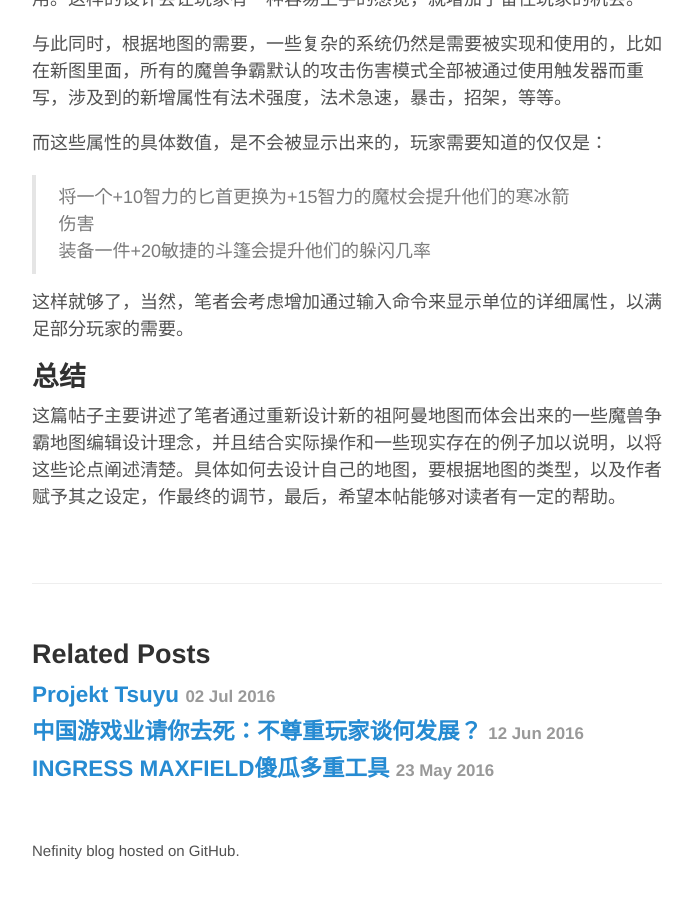
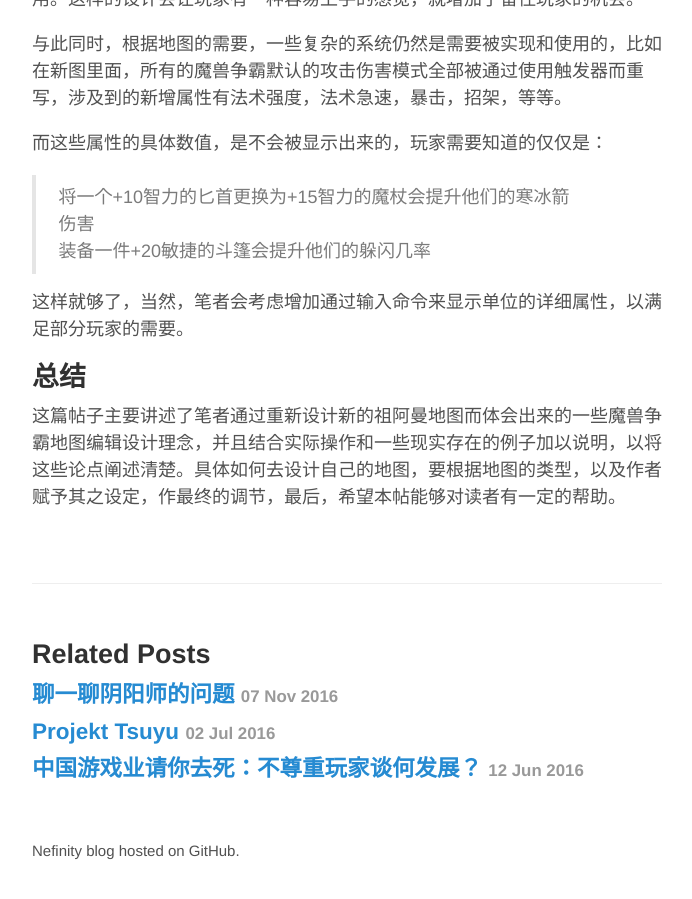
Before and after one commit to yatyricky/yatyricky.github.io, a Jekyll site: the page built from _posts/2012-12-23-insights-on-wc3-pve-rpg-maps.md, in a window 1280 px wide and 900 px high, scrolled down 4389 px. Shown: the whole window, without its empty margins (293-985 px from the left). Built offline with Jekyll 4.4.1, drawn with Linux system fonts in a browser that asks for light colours; comment, search, counter and statistics services are not loaded; part of the change alters nothing that is shown.

Commit message:
POST：阴阳师

```diff
--- a/_posts/2012-12-23-insights-on-wc3-pve-rpg-maps.md
+++ b/_posts/2012-12-23-insights-on-wc3-pve-rpg-maps.md
@@ -1,7 +1,7 @@
 ---
 layout: post
 title: 对于传统PVE型RPG地图设计的一些看法
-categories: [War3, Design]
+categories: [war3, game, design]
 ---
 
 ## 介绍
--- /dev/null
+++ b/_posts/2016-11-07-lets-talk-about-onmyoji.md
@@ -0,0 +1,102 @@
+---
+layout: post
+title: 聊一聊阴阳师的问题
+categories: [game, design]
+---
+
+最近网易出了个挺火的手游——《阴阳师》，我也小玩了一段时间，刚才在和朋友聊这个游戏的设计，有感而发，个人愚见，抛砖引玉，欢迎喷之。
+
+> 《阴阳师》是纯国产的和风游戏，画面精良，人设和游戏细节做得非常到位。虽然我不懂日本的百鬼夜行故事，但是从一些评论中大致了解到此游戏属于此故事背景下的上乘之作，甚至有很多玩家认为这是日本研发，网易代理的游戏。（来源略，大概来自贴吧，爱玩网等信息渠道）
+
+## “为什么写这个？”
+
+最近身边流失的玩家挺多，同事流失了2个，一起玩的朋友流失1个，玩Ingress认识的朋友流失1个。他们有一个很明显的共同特征：**玩到游戏中期了**。
+
+他们手上大概都是有一些觉醒的4-5星可以战斗的卡，等级在40多级，属于比上不足比下有余的阶段。那么这个事情就很有趣了，通常一个游戏的玩家在前期流失被认为是垃圾作品，说可以直接扔回去回炉重造或者直接扔到垃圾桶一点都不为过；如果一个游戏的玩家在晚期流失，一般就是游戏品质尚佳，玩家肯玩很久，但是太久没更新或者太容易达到天花板。
+
+中期流失玩家的游戏被我认为是：**设计有问题**，更加细分一点，数值有问题。毕竟人家的美术设计我认为一点问题都没有，剧情设计也非常棒。
+
+## “你凭什么说这么火的游戏设计有问题？”
+
+引用一下一位品味独特的男子的话：
+
+> 本身设计思路比较混乱，肝类游戏就要猛肝有提升
+> 收集类呢，数量就多一点，然后不要搞PVP了
+> 氪金游戏呢，就要学习鹅厂，充钱就能变强，这样都可以维持用户
+
+### 肝的问题
+
+首先我们要达成一致，《阴阳师》是一个肝类游戏，如果您不同意，我要介绍一下我们阴阳寮大Boss独创的术语：左右互刷，表示玩家体力打完了有足够的券可以去打突破，突破打完了发现体力又满了。您真要花时间，这游戏可以一天玩25个小时。
+
+说到肝，我要讲一下另外一个我玩过的肝游：Diablo系列。这是一个纯刷子游戏，不管哪一代都是，2代可以刷固定Boss，可以RR刷符文（不要说我作弊，讲道理暗黑2如果不能RR这游戏就玩不下去了），3代无限秘境。这个游戏就是你刷的多，提升就多，因为随机属性太多了，你几乎每一次掉落你要的暗金，都可能有一定的提升。虽然越到后面你越难提升，但是这个曲线是平滑的，也是合理的。
+
+还有舰R，这应该是我知道的肝的来源，虽然没玩过，但是总听朋友提起，大概就是你的每一张卡都有用，只要你肝，就能提升不同的卡去对应不同的挑战，总之战斗非常丰富导致肝是一直有收益的。
+
+上面简单地提了两个游戏，表达了品味独特的男子的第一个观点，肝类游戏就要猛肝有提升。
+
+那么《阴阳师》呢？里面的卡牌提升有如下三种渠道：
+
+* 觉醒
+* 升级（升星）
+* 御魂
+
+觉醒是一刀切，一次性加属性，并且门槛极低，在有觉醒BUFF的情况下，1-2个小时就能觉醒一个SSR（看吧，我就说这个游戏的数值有问题，不要扯什么觉醒BUFF是1个月之后才有的，现在游戏运营也才2个月，绝对算早期了），这里就不聊了。御魂系统类似装备，属于氪金氪肝部分，后面聊。
+
+现在只说升级。《阴阳师》里面卡牌的星级对应等级上限如下：
+
+星级 | 等级上限
+---|---
+2 | 20
+3 | 25
+4 | 30
+5 | 35
+6 | 40
+
+2星升3星需要吃2张2星卡
+3星升4星需要吃3张3星卡
+4星升5星需要吃4张4星卡
+5星升6星需要吃5张5星卡
+
+我脑补一下当时他们的策划制定出这条规则时候的心情，估计随便拉了个表，就说：“这个设计真是so cooooool，这样玩家就需要花很多时间升级了，这样玩家就能在游戏中待很久了”。本文不讨论数值，但是随便看一下上面的规则就知道这个游戏的提升曲线：
+
+* 不是平滑递增的
+* 在4-5的区间是一段很长的横线
+* 在5-6的区间是一段更长更长更长更长更长的横线
+
+结论就是，在一个这么肝的游戏里面你让我日日夜夜的肝然后在Y轴没有提升？呵呵。
+
+### 收集的问题
+
+上面举的例子中提到了舰R可以收集各种各样的妹子，哦不，船。那么《阴阳师》里面也可以收集各种各样的式神呀。
+
+可是，舰R里面提供了很多挑战，强行让各种卡牌都有效，有可以玩的空间。然而《阴阳师》里面，虽然近期有一些黑科技玩法，但是很不幸，大多数的卡，甚至一些SSR，都不值得培养。特别是在有PVP或者天梯的情况下，玩家非常容易开发出最优解，这样就更加容易让一些卡尴尬了。
+
+再就是数量问题，但凡是养成类RPG游戏，英雄数量一定不能少，但是《阴阳师》的式神总数确实太少了。可能是因为百鬼夜行的鬼怪数量有限，并且每一个式神的设计都太精良了成本太高吧。
+
+### 氪金的问题
+
+曾经小白的我以为这个游戏的氪金点在于抽SSR，可是看到丁总直播没抽到SSR之后，我发现这是一个你充钱也不一定变强的游戏。后来弃坑的会长告诉了我这个游戏真实的氪金点在哪，但是结论一样：你充钱也不能变强。至少不能像鹅厂出品那样快速变强。
+
+这个游戏的氪金点就是御魂，御魂可以简单地被理解为装备系统，共有6个栏位。
+
+其中135位置固定属性，246位置**全随机**。
+
+虽然有一些特殊的打法需求一些特殊的御魂，但是游戏中的几个主要DPS的御魂选择就是破势、针女以及其它几个而已。在属性选择上面的空间就更少了：暴击。
+
+所以246号位的暴击属性就成了主要追求的点，然而在这个**次品率甚至大于暗黑2**的游戏里面，怎么快速获得御魂呢？
+
+* 肝探索
+* 肝御魂副本
+* 买买买
+
+肝的问题就不继续聊了，反正刚才也说过了，观感上，次品率大于暗黑2，读者可以自行理解。
+
+买买买的问题，根据我们已经弃坑的会长，大概是1500元可以买60个6星御魂，但是很难出个能用的，然后伤心之下删游戏。
+
+## “那你的结论是？”
+
+数值设计有很大的问题，在特定的阶段，玩家很难通过固定的时间和金钱投入获得可见的收益，游戏的周围系统又没有打到玩家的痛点。
+
+那么当玩家在游戏中花时间花钱都没用的时候，他们能干嘛呢？
+
+流失。
```
